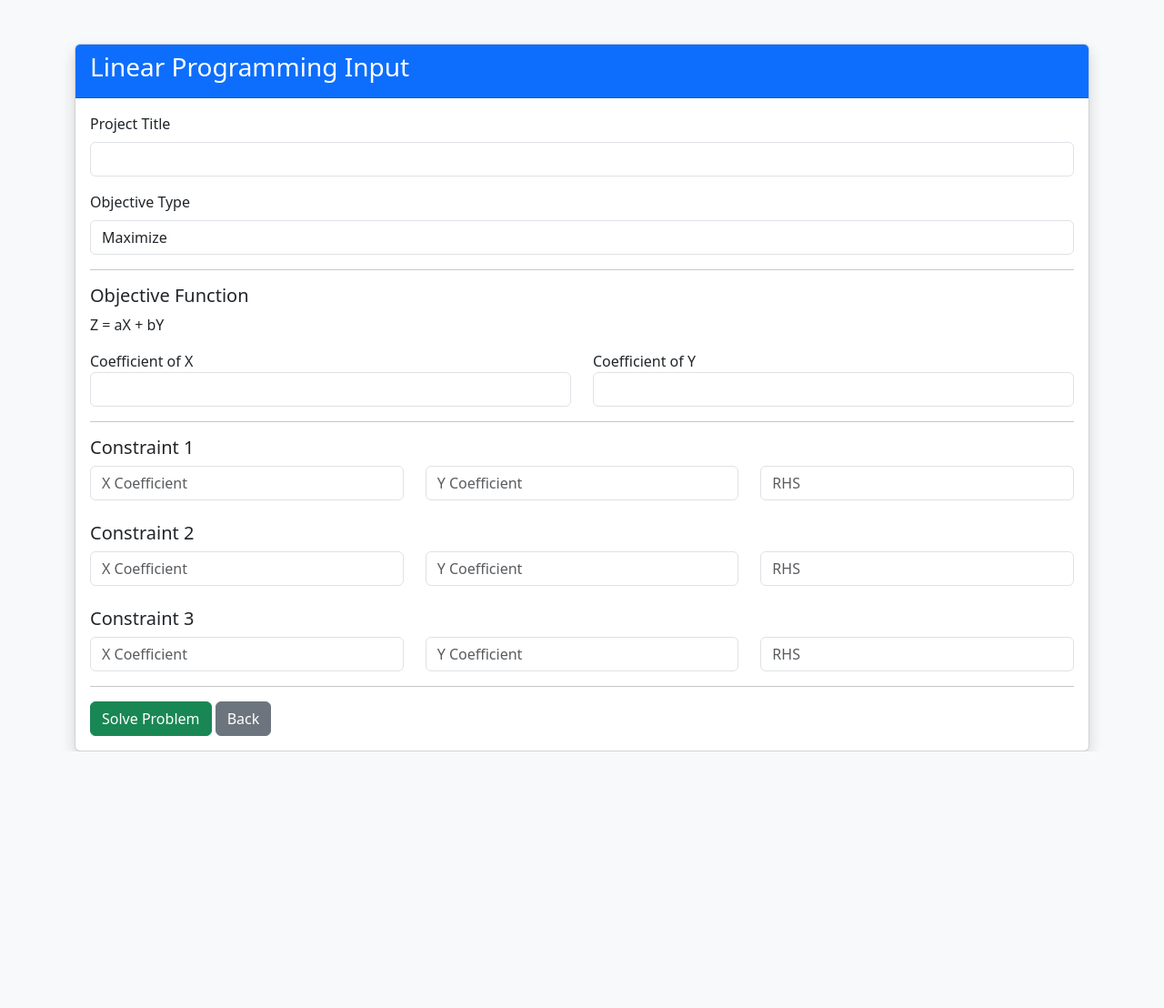
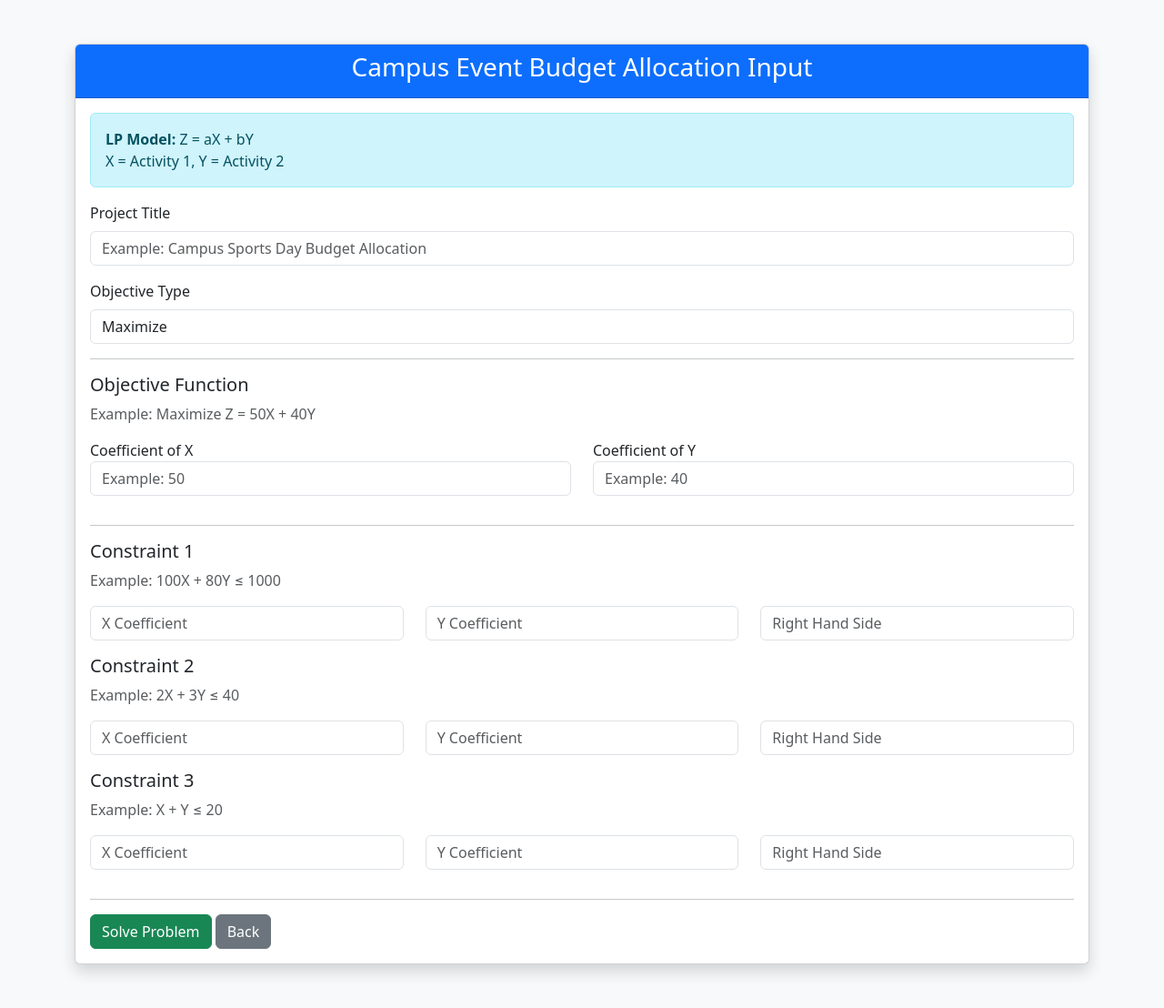
Before and after one commit to ChengEeHinn/ORSystem, a PHP site: page /input.php in a window 1280 px wide. Shown: the whole page at 91% size. Before the commit the page ends 826 px from the top, so only its background shows below. Run offline with PHP 8.4, Linux system fonts and the light colour scheme; a user stored in the database is signed in.

Commit message:
Update input.php

```diff
--- a/input.php
+++ b/input.php
@@ -11,20 +11,29 @@ if (!isset($_SESSION["user_id"])) {
 <html>
 <head>
     <title>New Optimization - ORSystem</title>
+
+    <meta charset="UTF-8">
+    <meta name="viewport" content="width=device-width, initial-scale=1">
+
     <link href="https://cdn.jsdelivr.net/npm/bootstrap@5.3.3/dist/css/bootstrap.min.css" rel="stylesheet">
 </head>
 
 <body class="bg-light">
 
-<div class="container mt-5">
+<div class="container mt-5 mb-5">
 
     <div class="card shadow">
 
-        <div class="card-header bg-primary text-white">
-            <h3>Linear Programming Input</h3>
+        <div class="card-header bg-primary text-white text-center">
+            <h3>Campus Event Budget Allocation Input</h3>
         </div>
 
         <div class="card-body">
+
+            <div class="alert alert-info">
+                <strong>LP Model:</strong> Z = aX + bY<br>
+                X = Activity 1, Y = Activity 2
+            </div>
 
             <form action="solve.php" method="POST">
 
@@ -33,12 +42,13 @@ if (!isset($_SESSION["user_id"])) {
                     <input type="text"
                            name="project_title"
                            class="form-control"
+                           placeholder="Example: Campus Sports Day Budget Allocation"
                            required>
                 </div>
 
                 <div class="mb-3">
                     <label class="form-label">Objective Type</label>
-                    <select name="objective_type" class="form-control">
+                    <select name="objective_type" class="form-control" required>
                         <option value="Maximize">Maximize</option>
                         <option value="Minimize">Minimize</option>
                     </select>
@@ -47,24 +57,28 @@ if (!isset($_SESSION["user_id"])) {
                 <hr>
 
                 <h5>Objective Function</h5>
-                <p>Z = aX + bY</p>
+                <p class="text-muted">
+                    Example: Maximize Z = 50X + 40Y
+                </p>
 
                 <div class="row">
-                    <div class="col-md-6">
+                    <div class="col-md-6 mb-3">
                         <label>Coefficient of X</label>
                         <input type="number"
                                step="any"
                                name="profit_x"
                                class="form-control"
+                               placeholder="Example: 50"
                                required>
                     </div>
 
-                    <div class="col-md-6">
+                    <div class="col-md-6 mb-3">
                         <label>Coefficient of Y</label>
                         <input type="number"
                                step="any"
                                name="profit_y"
                                class="form-control"
+                               placeholder="Example: 40"
                                required>
                     </div>
                 </div>
@@ -72,54 +86,59 @@ if (!isset($_SESSION["user_id"])) {
                 <hr>
 
                 <h5>Constraint 1</h5>
+                <p class="text-muted">
+                    Example: 100X + 80Y ≤ 1000
+                </p>
 
                 <div class="row">
-                    <div class="col">
+                    <div class="col-md-4 mb-3">
                         <input type="number" step="any" name="c1_x" class="form-control" placeholder="X Coefficient" required>
                     </div>
 
-                    <div class="col">
+                    <div class="col-md-4 mb-3">
                         <input type="number" step="any" name="c1_y" class="form-control" placeholder="Y Coefficient" required>
                     </div>
 
-                    <div class="col">
-                        <input type="number" step="any" name="c1_rhs" class="form-control" placeholder="RHS" required>
+                    <div class="col-md-4 mb-3">
+                        <input type="number" step="any" name="c1_rhs" class="form-control" placeholder="Right Hand Side" required>
                     </div>
                 </div>
 
-                <br>
-
                 <h5>Constraint 2</h5>
+                <p class="text-muted">
+                    Example: 2X + 3Y ≤ 40
+                </p>
 
                 <div class="row">
-                    <div class="col">
+                    <div class="col-md-4 mb-3">
                         <input type="number" step="any" name="c2_x" class="form-control" placeholder="X Coefficient" required>
                     </div>
 
-                    <div class="col">
+                    <div class="col-md-4 mb-3">
                         <input type="number" step="any" name="c2_y" class="form-control" placeholder="Y Coefficient" required>
                     </div>
 
-                    <div class="col">
-                        <input type="number" step="any" name="c2_rhs" class="form-control" placeholder="RHS" required>
+                    <div class="col-md-4 mb-3">
+                        <input type="number" step="any" name="c2_rhs" class="form-control" placeholder="Right Hand Side" required>
                     </div>
                 </div>
 
-                <br>
-
                 <h5>Constraint 3</h5>
+                <p class="text-muted">
+                    Example: X + Y ≤ 20
+                </p>
 
                 <div class="row">
-                    <div class="col">
+                    <div class="col-md-4 mb-3">
                         <input type="number" step="any" name="c3_x" class="form-control" placeholder="X Coefficient" required>
                     </div>
 
-                    <div class="col">
+                    <div class="col-md-4 mb-3">
                         <input type="number" step="any" name="c3_y" class="form-control" placeholder="Y Coefficient" required>
                     </div>
 
-                    <div class="col">
-                        <input type="number" step="any" name="c3_rhs" class="form-control" placeholder="RHS" required>
+                    <div class="col-md-4 mb-3">
+                        <input type="number" step="any" name="c3_rhs" class="form-control" placeholder="Right Hand Side" required>
                     </div>
                 </div>
 
```
